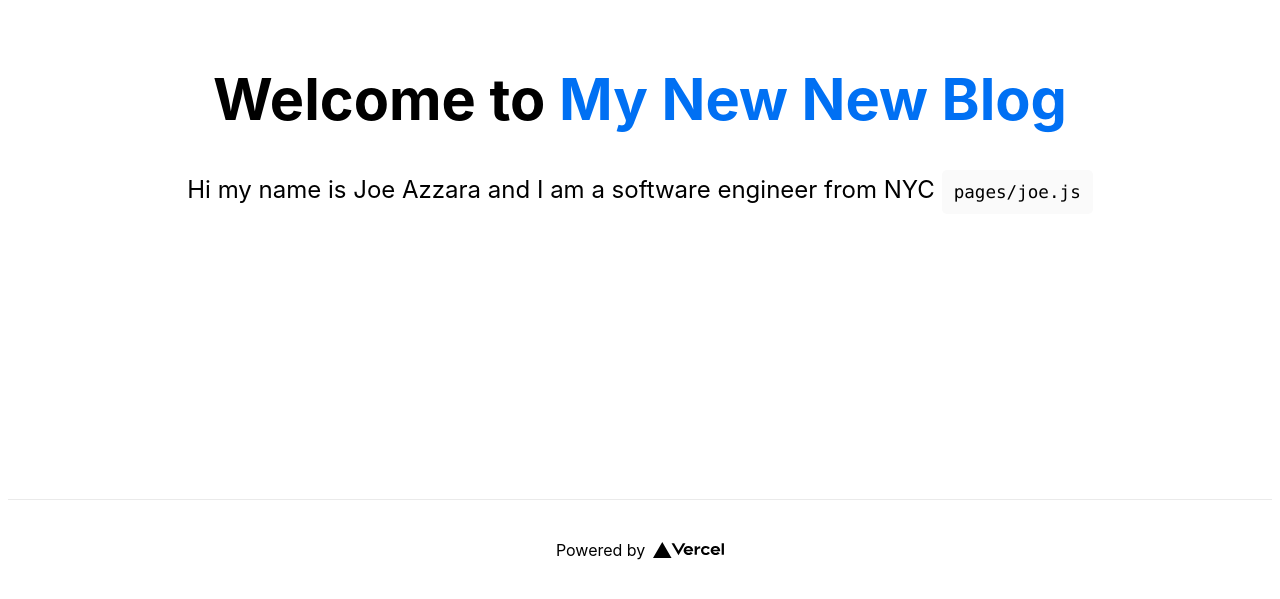
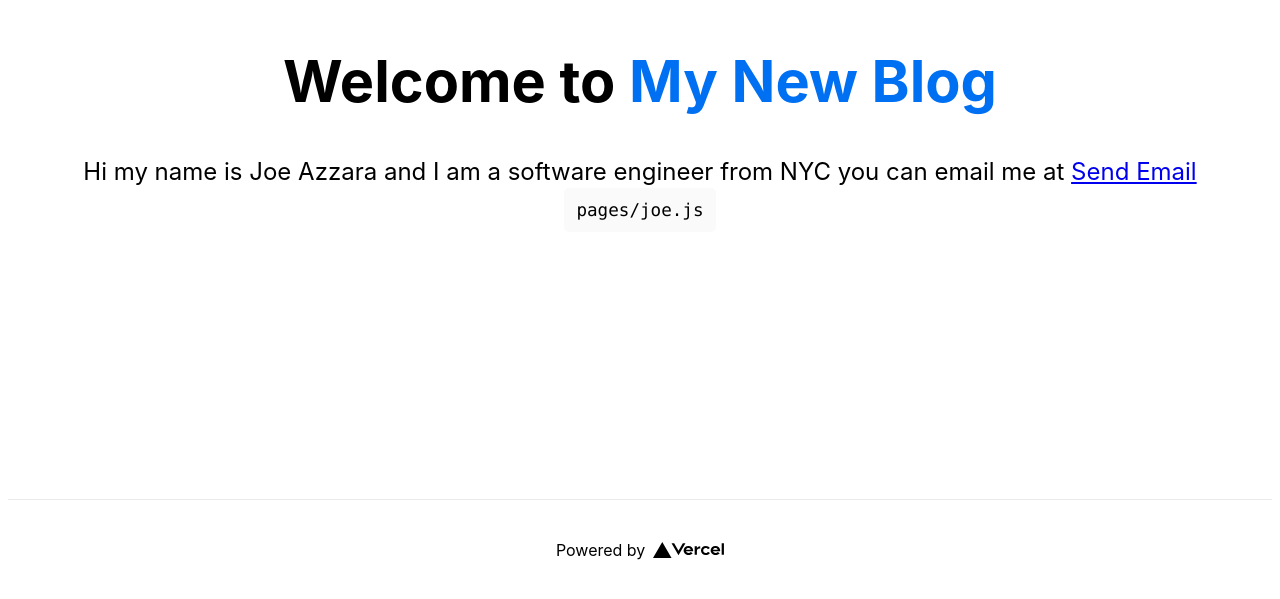
Before and after one commit to joe-azzara/vercel22, a Next.js app: page / in a window 1280 px wide. Shown: the part 201-800 px from the top of the page. Built offline with nearby package versions, Linux system fonts and the light colour scheme.

Commit message:
email link

```diff
--- a/pages/index.js
+++ b/pages/index.js
@@ -11,11 +11,12 @@ export default function Home() {
 
       <main>
         <h1 className={styles.title}>
-          Welcome to <a href="https://kc2ubg.com">My New New Blog</a>
+          Welcome to <a href="https://kc2ubg.com">My New Blog</a>
         </h1>
 
         <p className={styles.description}>
-          Hi my name is Joe Azzara and I am a software engineer from NYC <code>pages/joe.js</code>
+          Hi my name is Joe Azzara and I am a software engineer from NYC
+          you can email me at <a href="mailto: joe.azzara@gmail.com">Send Email</a> <code>pages/joe.js</code>
         </p>
 
 
```
